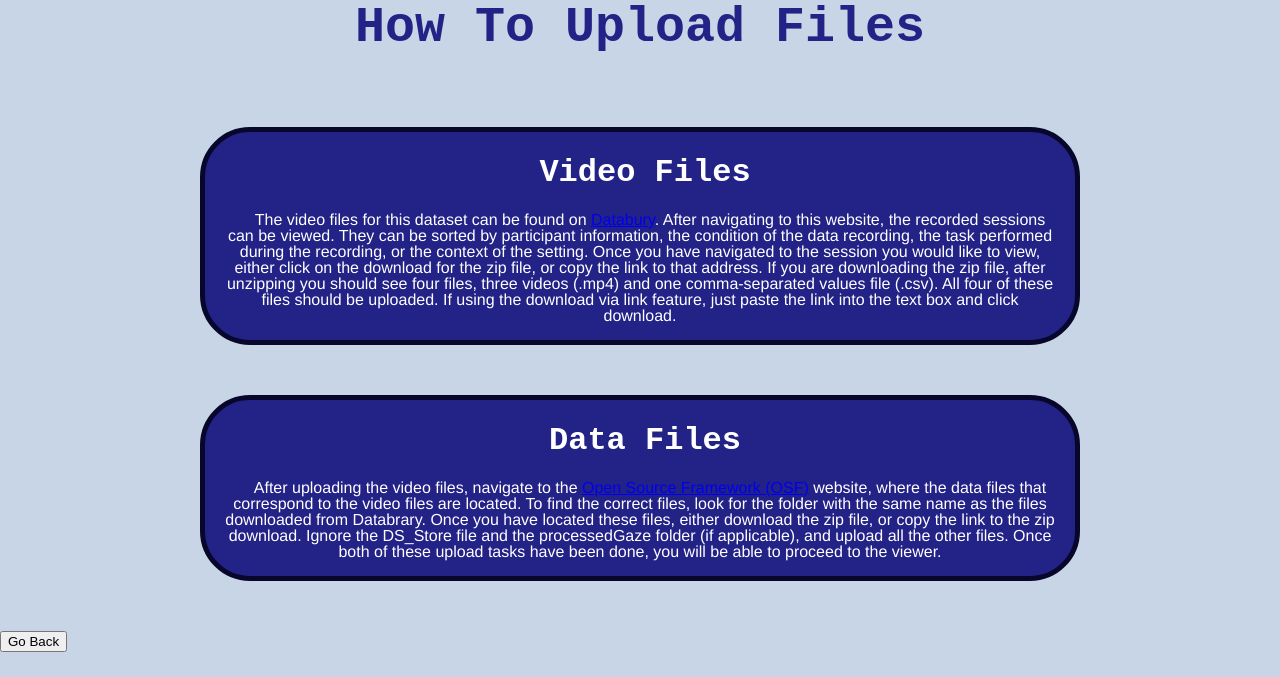
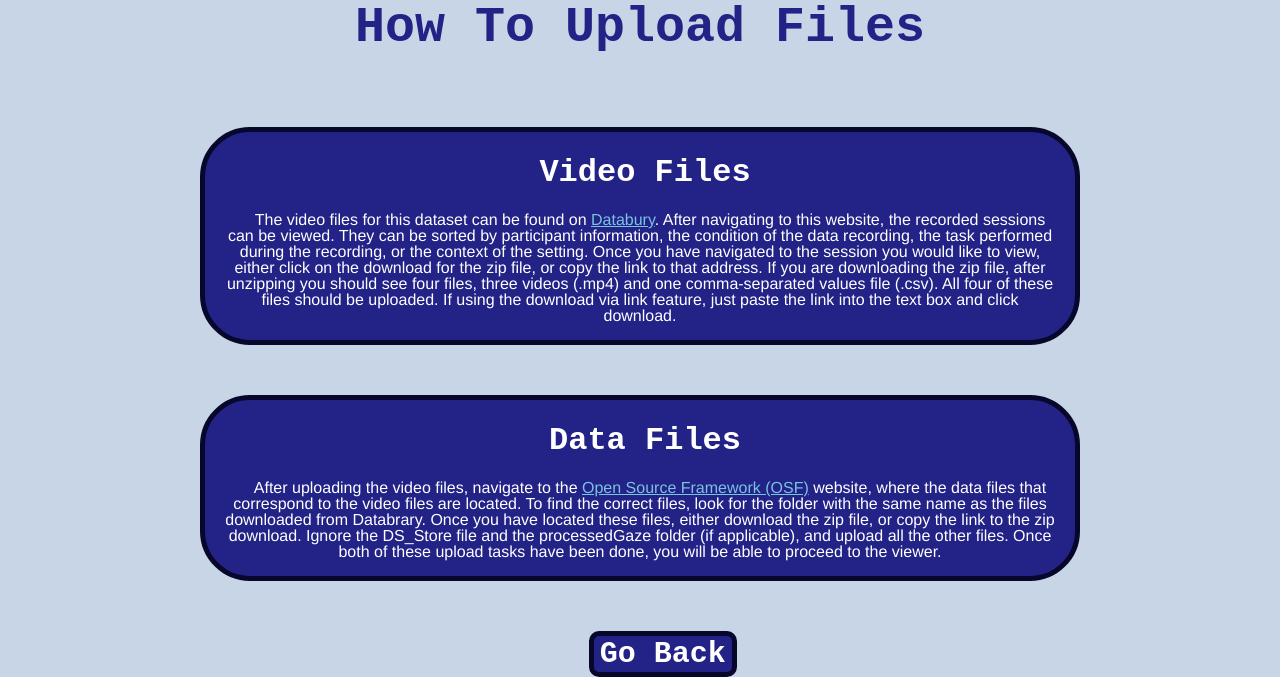
Before and after one commit to Gaskell-Matthew-1102/VEDB-Toolbox, a Flask app: page /upload_help in a window 1280 px wide. Shown: the part 290-967 px from the top of the page. Before the commit the page ends 942 px from the top, so only its background shows below. Run offline with Flask 3, Linux system fonts and the light colour scheme.

Commit message:
HTML/CSS updates

```diff
--- a/flaskr/static/file-upload/stylesheet.css
+++ b/flaskr/static/file-upload/stylesheet.css
@@ -99,3 +99,25 @@ body {
     border: 5px solid #07062b;
     border-radius: 50px 50px 50px 50px;
  }
+
+ .back_button {
+     background-color: #222287;
+     color: #ffffff;
+     border: 5px solid #07062b;
+     border-radius: 10px;
+     position: absolute;
+     left: 46%;
+     font-family: "Courier New", Courier, monospace;
+     font-weight: bold;
+     font-size: 30px;
+     min-height: 40px;
+     min-width: 80px;
+ }
+
+.back_button:hover{
+    color: rgb(122, 196, 223);
+}
+
+.back_button:active{
+     background-color: #8ca8cc79;
+ }
--- a/flaskr/templates/file-upload/file_upload.html
+++ b/flaskr/templates/file-upload/file_upload.html
@@ -14,7 +14,7 @@
   <body class="body">
     <nav class="nav">
         <div class="container">
-            <img class="img" src="./images/vedblogo.png" alt="VEDB Logo" style="width:100px;height:100px;">
+            <img class="img" src="../images/vedblogo.png" alt="VEDB Logo" style="width:100px;height:100px;">
             <h1 class="h1">VEDB Toolbox</h1>
         </div>
         <h1 class="subtitle">
--- a/flaskr/templates/file-upload/file_upload_help.html
+++ b/flaskr/templates/file-upload/file_upload_help.html
@@ -14,7 +14,7 @@
   <body class="body">
     <nav class="nav">
         <div class="container">
-            <img class="img" src="./images/vedblogo.png" alt="VEDB Logo" style="width:100px;height:100px;">
+            <img class="img" src="../images/vedblogo.png" alt="VEDB Logo" style="width:100px;height:100px;">
             <h1 class="h1">VEDB Toolbox</h1>
         </div>
         <h1 class="subtitle">
@@ -29,7 +29,7 @@
             <h1 class="h2">Video Files</h1>
 <!--The noopener noreferrer code is to prevent phishing attacks (https://www.freecodecamp.org/news/how-to-use-html-to-open-link-in-new-tab/#:~:text=Security%20concerns%20with%20target%3D%22_blank%22)-->
                 <p class="paragraph">The video files for this dataset can be found on
-                    <a href="https://nyu.databrary.org/volume/1612" target="_blank" ref="noopener noreferrer">Databury</a>.
+                    <a href="https://nyu.databrary.org/volume/1612" style="color:rgb(122, 196, 223)" target="_blank" ref="noopener noreferrer">Databury</a>.
                     After navigating to this website,
                     the recorded sessions can be viewed. They can be sorted by participant information, the
                     condition of the data recording, the task performed during the recording, or the context of
@@ -45,7 +45,7 @@
             <h1 class="h2">Data Files</h1>
 <!--The noopener noreferrer code is to prevent phishing attacks (https://www.freecodecamp.org/news/how-to-use-html-to-open-link-in-new-tab/#:~:text=Security%20concerns%20with%20target%3D%22_blank%22)-->
                 <p class = "paragraph">After uploading the video files, navigate to the
-                    <a href="https://osf.io/2gdkb/" target="_blank" ref="noopener noreferrer">Open Source Framework (OSF)</a>
+                    <a href="https://osf.io/2gdkb/" style="color:rgb(122, 196, 223)" target="_blank" ref="noopener noreferrer">Open Source Framework (OSF)</a>
                     website, where
                     the data files that correspond to the video files are located. To find the correct files, look
                     for the folder with the same name as the files downloaded from Databrary. Once you have located
@@ -57,7 +57,7 @@
     <div class="item-3">
     </div>
         <form action = '/go_back' method="POST">
-        <button type="submit">Go Back</button>
+        <button type="submit" class="back_button">Go Back</button>
         </form>
   </body>
 </html>
```
